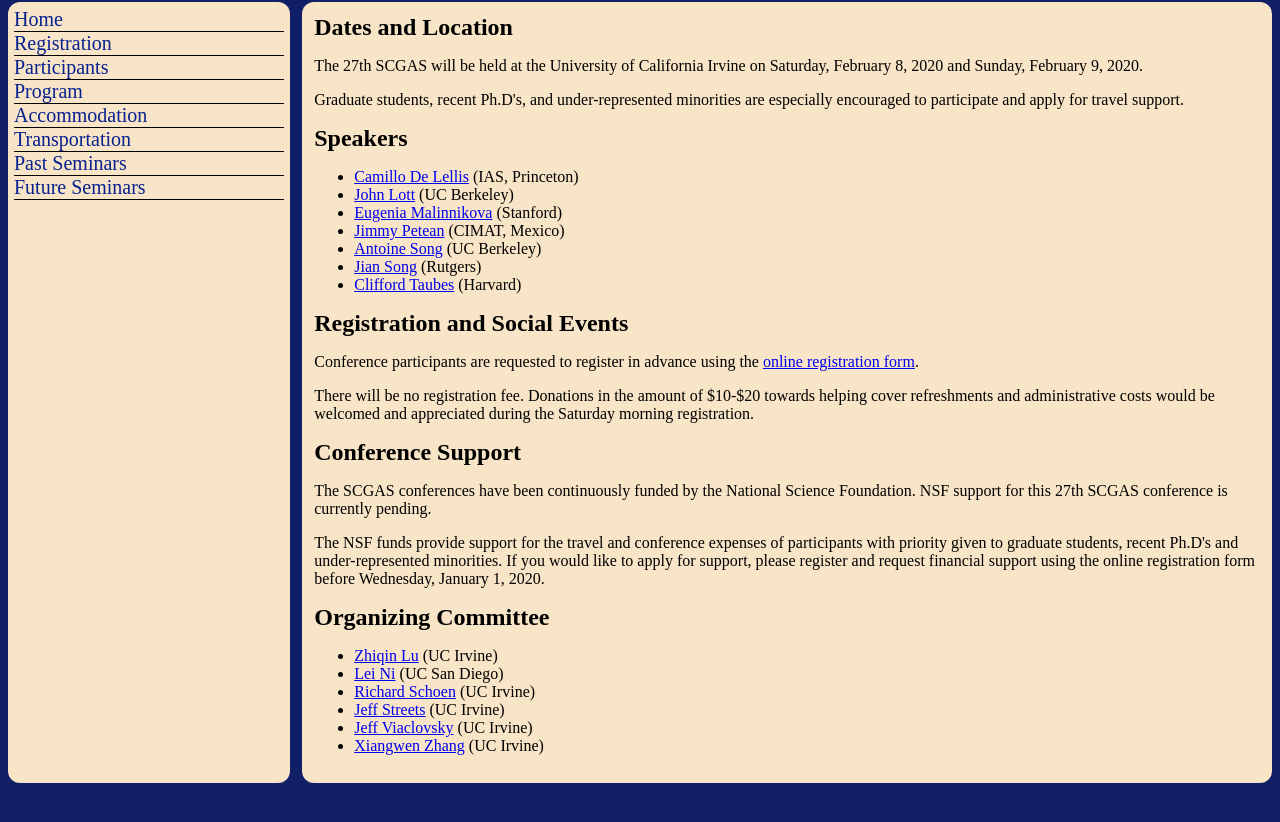
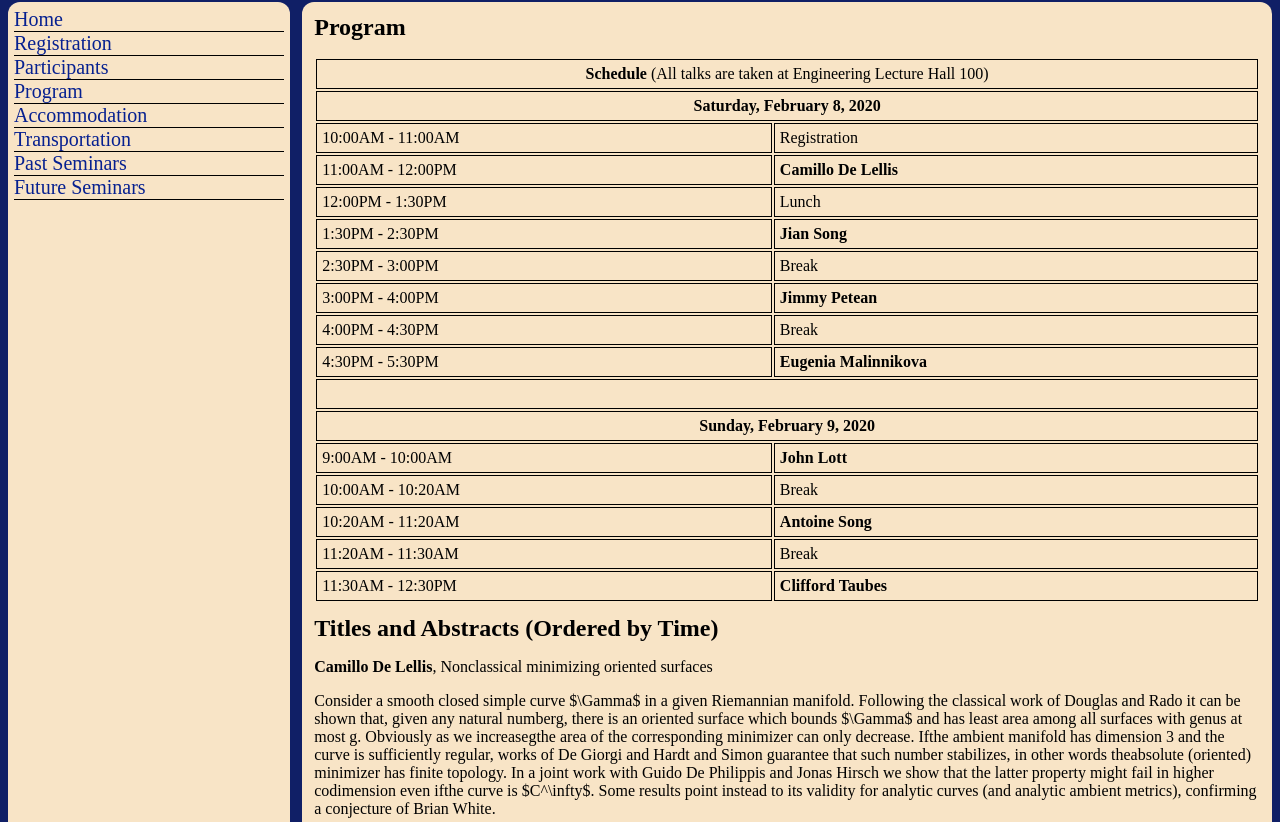
Before and after one commit to Geometry-Discovery-Project-UCI/scgas.math.uci.edu, a Vue app: page /program in a window 1280 px wide. Shown: the part 158-980 px from the top of the page. Before the commit the page ends 949 px from the top, so only its background shows below. Built offline with nearby package versions, Linux system fonts and the light colour scheme.

Commit message:
feat(views): added program view

```diff
--- a/package.json
+++ b/package.json
@@ -8,10 +8,12 @@
     "lint": "vue-cli-service lint"
   },
   "dependencies": {
+    "tslib": "^2.4.0",
     "vue": "^3.2.13",
     "vue-router": "^4.0.3"
   },
   "devDependencies": {
+    "@types/node": "18.8.0",
     "@typescript-eslint/eslint-plugin": "^5.4.0",
     "@typescript-eslint/parser": "^5.4.0",
     "@vue/cli-plugin-eslint": "~5.0.0",
@@ -24,7 +26,6 @@
     "eslint-plugin-prettier": "^4.0.0",
     "eslint-plugin-vue": "^8.0.3",
     "prettier": "^2.4.1",
-    "typescript": "~4.5.5",
-    "@types/node": "18.8.0"
+    "typescript": "~4.5.5"
   }
 }
--- a/src/config.json
+++ b/src/config.json
@@ -22,5 +22,91 @@
         "Jeff Streets",
         "Jeff Viaclovsky",
         "Xiangwen Zhang"
-    ]
+    ],
+    "location": "Engineering Lecture Hall 100",
+    "schedule": {
+        "firstDay": [
+            {
+                "time": "10:00AM - 11:00AM",
+                "activity": "Registration",
+                "isSpeech": false
+            },
+            {
+                "time": "11:00AM - 12:00PM",
+                "activity": "Camillo De Lellis",
+                "isSpeech": true,
+                "title": "Nonclassical minimizing oriented surfaces",
+                "abstract": "Consider a smooth closed simple curve $\\Gamma$ in a given Riemannian manifold. Following the classical work of Douglas and Rado it can be shown that, given any natural numberg, there is an oriented surface which bounds $\\Gamma$ and has least area among all surfaces with genus at most g. Obviously as we increasegthe area of the corresponding minimizer can only decrease. Ifthe ambient manifold has dimension 3 and the curve is sufficiently regular, works of De Giorgi and Hardt and Simon guarantee that such number stabilizes, in other words theabsolute (oriented) minimizer has finite topology. In a joint work with Guido De Philippis and Jonas Hirsch we show that the latter property might fail in higher codimension even ifthe curve is $C^\\infty$. Some results point instead to its validity for analytic curves (and analytic ambient metrics), confirming a conjecture of Brian White."
+            },
+            {
+                "time": "12:00PM - 1:30PM",
+                "activity": "Lunch",
+                "isSpeech": false
+            },
+            {
+                "time": "1:30PM - 2:30PM",
+                "activity": "Jian Song",
+                "isSpeech": true,
+                "title": "The space of Kahler-Einstein manifolds of negative scalar curvature",
+                "abstract": "Let K(n,V) be the set of n-dimensional compact Kahler-Einstein manifolds (X, g) with scalar curvature equal to -n and volume bounded above by V. We prove that any sequence in K(n,V) converge in pointed Gromov-Hausdorff topology, possibly after passing to a subsequence, to a finite union of complete Kahler-Einstein metric spaces without loss of volume. The convergence is smooth off a closed singular set of Hausdorff dimension no greater than 2n − 4, and the limiting metric space is biholomorphic to an n-dimensional semi-log canonical model with its non log terminal locus of complex dimension no greater than n-1 removed. Our result is a high dimensional generalization for the compactness of constant curvature metrics on Riemann surfaces of genus greater than one. We also apply our results to study Weil-Petersson metrics for the moduli space of such Kahler-Einstein manifolds."
+            },
+            {
+                "time": "2:30PM - 3:00PM",
+                "activity": "Break",
+                "isSpeech": false
+            },
+            {
+                "time": "3:00PM - 4:00PM",
+                "activity": "Jimmy Petean",
+                "isSpeech": true,
+                "title": "Nodal solutions of the Yamabe equation on the sphere",
+                "abstract": "The positive solutions of the Yamabe equation on the sphere (or in Euclidean space) are well understood. They are all equivalent and minimize the energy. The family of nodal (sign-changing) solutions is much more complicated. There are many constructions of such solutions; most of them produce solutions with large energy but recently there have been some results regarding low energy solutions. In the talk I will discuss joint work with Juan Carlos Fernandez on the construction of nodal solutions. Given any isoparametric hypersurface M on the sphere and a positive integer k we prove the existence of a solution whose nodal set is given by k copies of M. The solutions are obtained by reducing the equation to an ordinary differential equation and their energies can be computed numerically."
+            },
+            {
+                "time": "4:00PM - 4:30PM",
+                "activity": "Break",
+                "isSpeech": false
+            },
+            {
+                "time": "4:30PM - 5:30PM",
+                "activity": "Eugenia Malinnikova",
+                "isSpeech": true,
+                "title": "Estimate for the volume of zero sets of Laplace eigenfunctions on domains with smooth boundary",
+                "abstract": "Let D be a domain in the n-dimensional Euclidean space with a sufficiently smooth, but not real-analytic boundary. We consider the Dirichlet Laplace eigenfunctions in D and estimate the (n-1)-dimensional volume of the zero set of the eigenfunction from above by a constant times the square root of its eigenvalues. The estimate confirms Yau’s conjecture for this case. The result for real-analytic boundaries goes back to work of Donneli and Fefermann in 1990. The talk is based on a joint work with A. Logunov, N. Nadirashvili and F. Nazarov."
+            }
+        ],
+        "secondDay": [
+            {
+                "time": "9:00AM - 10:00AM",
+                "activity": "John Lott",
+                "isSpeech": true,
+                "title": "Comparison geometry of holomorphic bisectional curvature, and limit spaces",
+                "abstract": "I will discuss the geometry of Kaehler manifolds with a lower bound on the holomorphic bisectional curvature, along with their pointed Gromov-Hausdorff limits. Some of the proofs use Ricci flow."
+            },
+            {
+                "time": "10:00AM - 10:20AM",
+                "activity": "Break",
+                "isSpeech": false
+            },
+            {
+                "time": "10:20AM - 11:20AM",
+                "activity": "Antoine Song",
+                "isSpeech": true,
+                "title": "Morse index, Betti numbers and singular set of bounded area minimal hypersurfaces",
+                "abstract": "The development of min-max theory in recent years led to the construction of infinitely many minimal hypersurfaces in any given closed Riemannian manifold of dimension at most 7. However, the available analytical constructions do not reveal much about the geometry and topology of these minimal hypersurfaces. In order to better understand these objects, we need to study the relationship between different measures of complexities. We will explain how, for general minimal hypersurfaces with uniformly bounded area, the topology and the singular set can be controlled by the Morse index, and how we can use that to study the sequence of minimal surfaces constructed by min-max theory in a given closed 3-manifold. Some natural open questions will be introduced."
+            },
+            {
+                "time": "11:20AM - 11:30AM",
+                "activity": "Break",
+                "isSpeech": false
+            },
+            {
+                "time": "11:30AM - 12:30PM",
+                "activity": "Clifford Taubes",
+                "isSpeech": true,
+                "title": "Z/2 harmonic 1-forms and the Kapustin-Witten equations",
+                "abstract": "Z/2 harmonic 1-forms are closed and coclosed 1- forms with values in a real line bundle that is defined on the complement of a cxdimension 2 subvariety of a Riemannian manifold with their norms being zero on this same subvariety. These objects are now known to appear (in dimensions 2-4) in diverse contexts involving SL(2,C) gauge theories. I hope to tell you a story about these objects and the role that they might be playing with regards to the differential topology of low dimensional manifolds."
+            }
+        ]
+    }
 }
--- a/src/router/index.ts
+++ b/src/router/index.ts
@@ -2,6 +2,7 @@ import { createRouter, createWebHistory, RouteRecordRaw } from "vue-router";
 import HomeView from "@/views/HomeView.vue";
 import RegistrationView from "@/views/RegistrationView.vue";
 import ParticipantsView from "@/views/ParticipantsView.vue";
+import ProgramView from "@/views/ProgramView.vue";
 
 export const routes: Array<RouteRecordRaw> = [
   {
@@ -22,7 +23,7 @@ export const routes: Array<RouteRecordRaw> = [
   {
     name: "program",
     path: "/program",
-    component: HomeView,
+    component: ProgramView,
   },
   {
     name: "accommodation",
--- a/src/views/ParticipantsView.vue
+++ b/src/views/ParticipantsView.vue
@@ -1,36 +1,36 @@
 <template>
   <h1>Participants</h1>
+  <div id="participants">
     <table>
-    <col width="180px" />
-    <col width="180px" />
-    <col width="480px" />
+      <thead>
         <tr>
           <th>Last Name</th>
           <th>First Name</th>
           <th>Institute</th>
         </tr>
+      </thead>
+      <tbody>
         <tr v-for="participant in participants" :key="participant.name">
           <td>{{ participant.name.split(" ").slice(1).join(" ") }}</td>
           <td>{{ participant.name.split(" ")[0] }}</td>
           <td>{{ participant.institute }}</td>
         </tr>
+      </tbody>
     </table>
+  </div>
 </template>
 
 <style>
-table {
+#participants table {
   margin-left: auto;
   margin-right: auto;
+  width: 100%;
 }
 
-table,
+#participants table,
 th,
 td {
   border: 1px solid black;
-}
-
-td {
-  white-space: nowrap;
 }
 </style>
 
--- a/src/views/ProgramView.vue
+++ b/src/views/ProgramView.vue
@@ -0,0 +1,90 @@
+<template>
+  <h1>Program</h1>
+  <div id="program">
+    <table cellpadding="5">
+      <tr>
+        <td colspan="3" style="text-align: center">
+          <strong>Schedule</strong> (All talks are taken at
+          {{ seminarLocation }})
+        </td>
+      </tr>
+      <tr>
+        <th colspan="3">{{ from }}</th>
+      </tr>
+      <tr v-for="event in firstDaySchedule" :key="event.time">
+        <td>{{ event.time }}</td>
+        <td>
+          <strong v-if="event.isSpeech">{{ event.activity }}</strong>
+          <span v-else>{{ event.activity }}</span>
+        </td>
+      </tr>
+      <tr>
+        <th colspan="3">&nbsp;</th>
+      </tr>
+      <tr>
+        <th colspan="3">{{ to }}</th>
+      </tr>
+      <tr v-for="event in secondDaySchedule" :key="event.time">
+        <td>{{ event.time }}</td>
+        <td>
+          <strong v-if="event.isSpeech">{{ event.activity }}</strong>
+          <span v-else>{{ event.activity }}</span>
+        </td>
+      </tr>
+    </table>
+  </div>
+  <div class="divider"></div>
+  <h1>Titles and Abstracts (Ordered by Time)</h1>
+  <div>
+    <div v-for="speech in speeches" :key="speech.time">
+      <div>
+        <strong>{{ speech.activity }}</strong
+        >, {{ speech.title }}
+      </div>
+      <div class="divider"></div>
+      <p>{{ speech.abstract }}</p>
+    </div>
+  </div>
+</template>
+
+<style>
+#program table {
+  margin-left: auto;
+  margin-right: auto;
+  width: 100%;
+}
+</style>
+
+<script lang="ts">
+import { defineComponent } from "vue";
+import config from "@/config.json";
+
+const formatter = new Intl.DateTimeFormat("us", {
+  month: "long",
+  year: "numeric",
+  day: "numeric",
+  weekday: "long",
+});
+
+const from = formatter.format(new Date(config.duration.from));
+const to = formatter.format(new Date(config.duration.to));
+
+const firstDaySchedule = config.schedule.firstDay;
+const secondDaySchedule = config.schedule.secondDay;
+const speeches = [...firstDaySchedule, ...secondDaySchedule].filter(
+  (i) => i.isSpeech
+);
+
+export default defineComponent({
+  setup: () => {
+    return {
+      seminarLocation: config.location,
+      from,
+      to,
+      firstDaySchedule,
+      secondDaySchedule,
+      speeches,
+    };
+  },
+});
+</script>
```
Also changed, not shown: 1 other file (tests, documents, lock files or other folders). Lines whose indentation alone changed are shown as unchanged.
